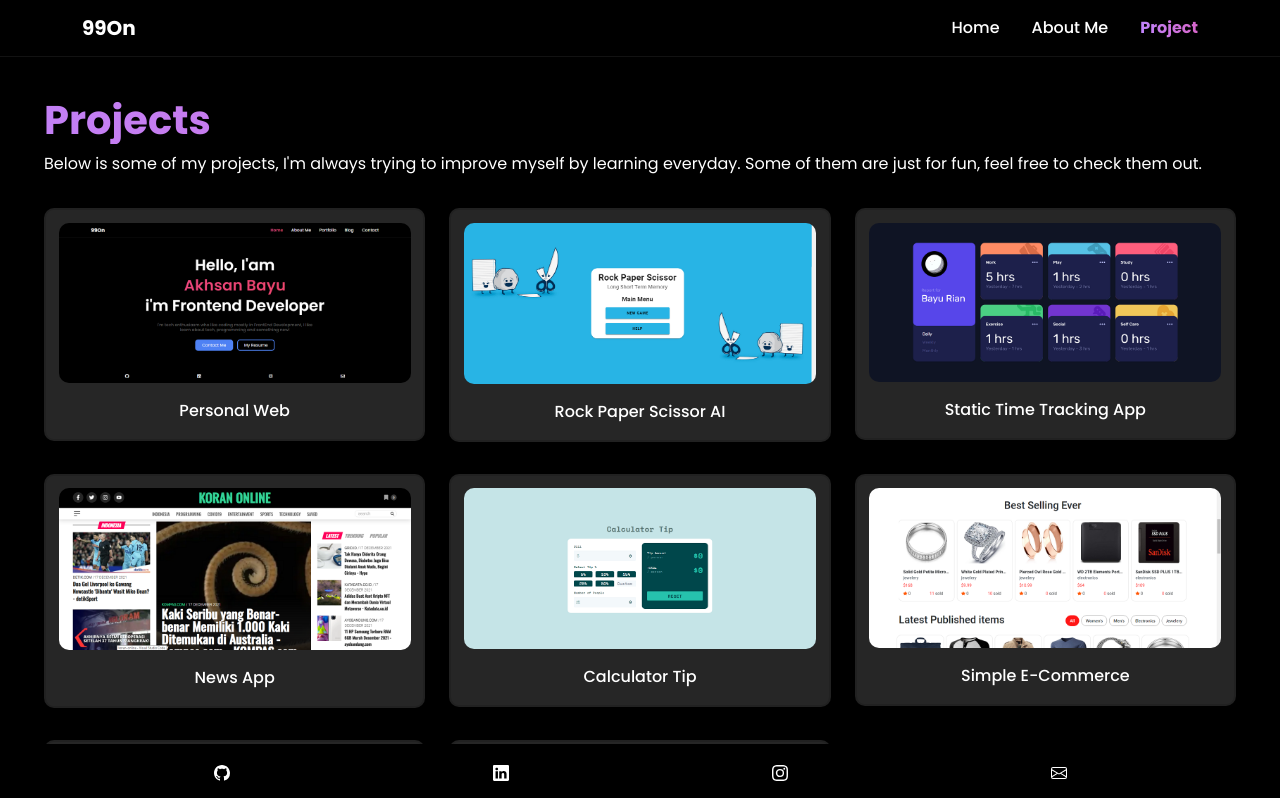
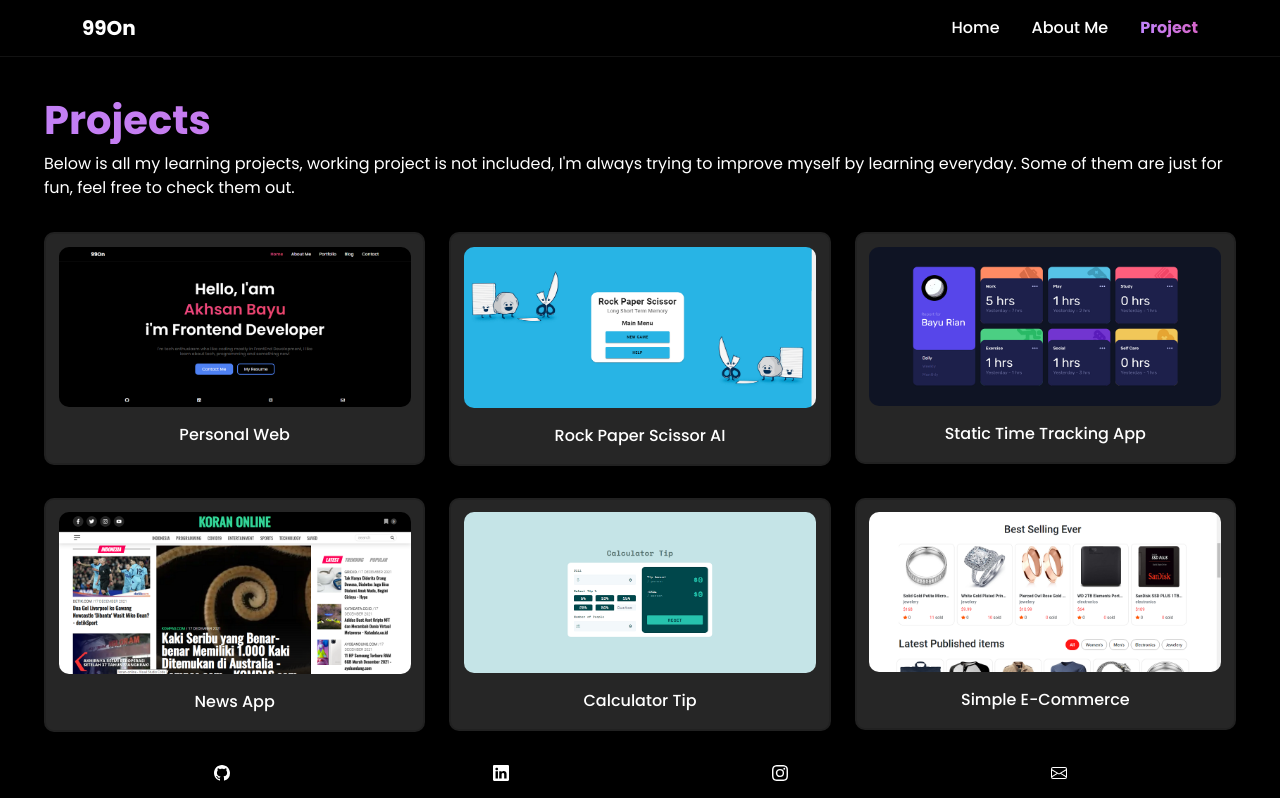
Before and after one commit to akhsanby/personal-web, a Next.js app: page /project in a window 1280 px wide. Shown: the top 798 px of the page. Built offline with nearby package versions, Linux system fonts and the light colour scheme.

Commit message:
change some text

```diff
--- a/pages/project.jsx
+++ b/pages/project.jsx
@@ -64,7 +64,7 @@ export default function Project() {
         <Row className={styles.row_1}>
           <Col md={12}>
             <h1 className="text-light text-start active-link">Projects</h1>
-            <p className="text-light">Below is some of my projects, I'm always trying to improve myself by learning everyday. Some of them are just for fun, feel free to check them out.</p>
+            <p className="text-light">Below is all my learning projects, working project is not included, I'm always trying to improve myself by learning everyday. Some of them are just for fun, feel free to check them out.</p>
           </Col>
         </Row>
         <Row className={styles.row_2}>
```
